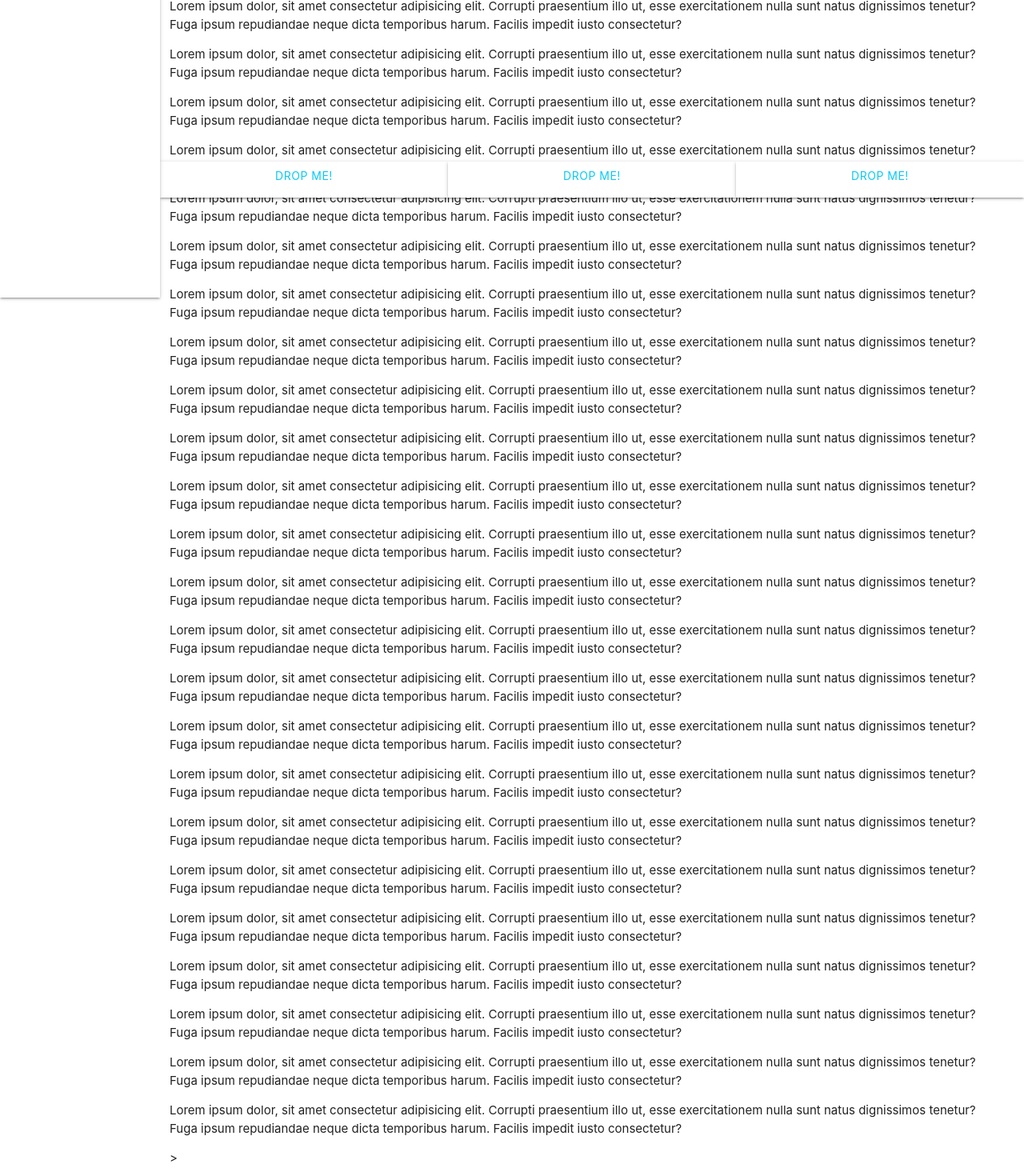
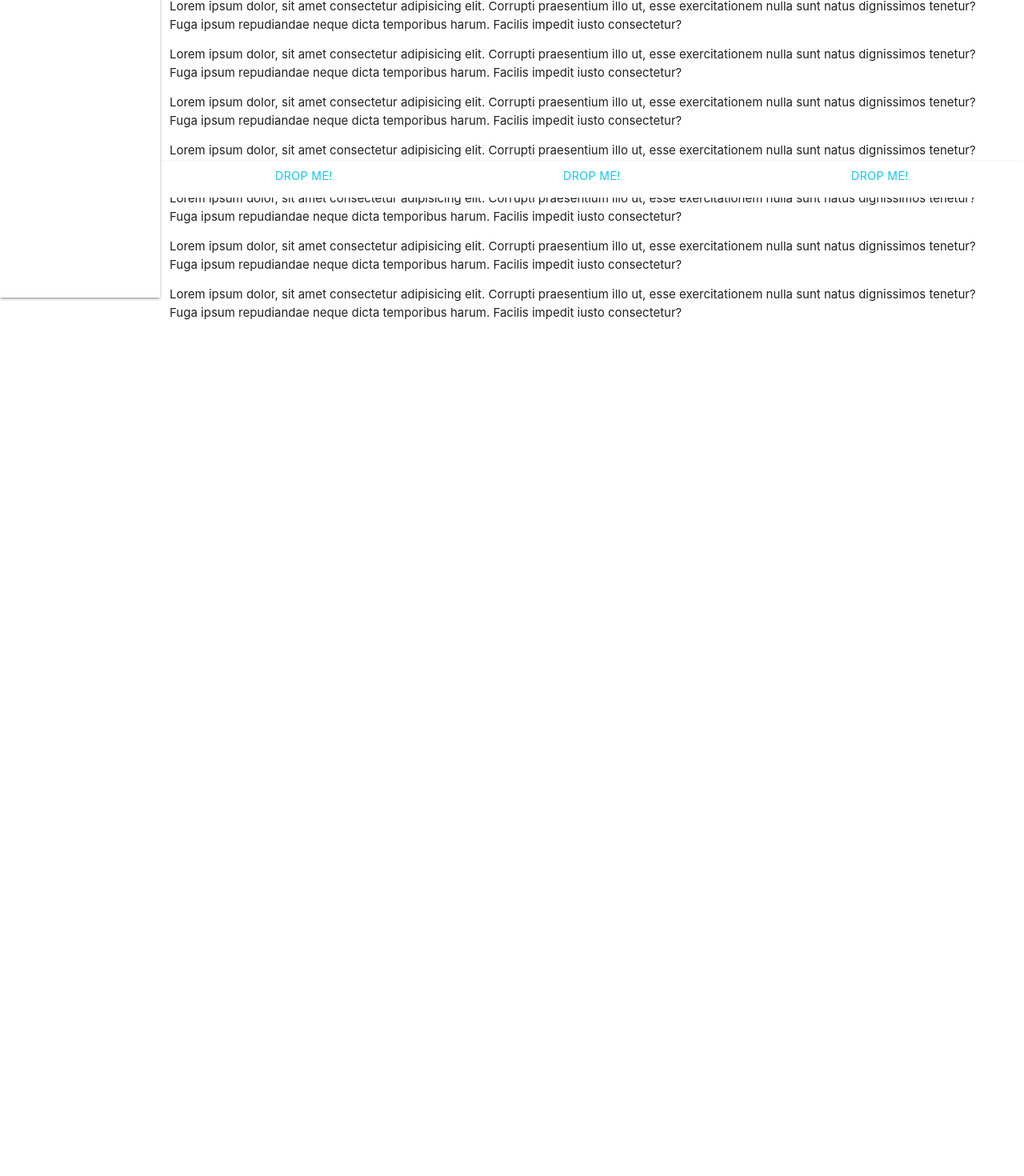
Before and after one commit to ShinKaiMa/atmo-app, a React (Create React App) app: page /model/global/analysis/ECMWF in a window 1280 px wide. Shown: the part 553-2023 px from the top of the page at 80% size. After the commit the page ends 970 px from the top, so only its background shows below. Built offline with nearby package versions, Linux system fonts and the light colour scheme.

Commit message:
Bottom navbar (in dev) part2

```diff
--- a/src/index.css
+++ b/src/index.css
@@ -88,7 +88,7 @@ nav {
   color: #0ACAF5 !important;
 } /*Background and text color when a tab is active*/
 
-.tabs .indicator {
+.tabs.indicator {
   background-color:#0ACAF5 !important;
   height: 6px !important;
 } /*Color of underline*/
@@ -130,15 +130,38 @@ nav {
   cursor: not-allowed;
 }
 
-.dropdown-content {
+/* .dropdown-content {
   background-color: #FFFFFF !important;
   margin: 0 !important;
-  min-width: 300px !important;  /* Changed this to accomodate content width */
   max-height: auto !important;
-	margin-left: -1px !important;  /* Add this to keep dropdown in line with edge of navbar */
-  overflow: hidden !important;  /* Changed this from overflow-y:auto; to overflow:hidden; */
+	margin-left: -1px !important;
+  overflow: hidden !important;
   position: absolute !important;
   white-space: nowrap !important;
   z-index: 999 !important;
   will-change: width, height !important;
+} */
+
+.dropdown-trigger.btn {
+  box-shadow: none !important;
 }
+
+.dropdown-content .collection{
+  width: 33.333333% !important;
+  min-width: 33.333333% !important;
+  margin: 0px 10px 0px 0px !important;
+}
+
+.bottomNav {
+  box-shadow: 0 -1px 3px -1px rgba(0,0,0,0.1) !important;
+}
+
+.dropdown-content {
+  margin: 0px 10px 0px 0px !important;
+}
+
+.indicator {
+  background-color:#0ACAF5 !important;
+  height: 6px !important;
+  z-index: 999 !important;
+}
--- a/src/layouts/ModelView.js
+++ b/src/layouts/ModelView.js
@@ -11,8 +11,9 @@ import useWindowSize from "../hooks/useWindowSize";
 
 const ModelView = props => {
   const [width, height] = useWindowSize();
+  useEffect(() => {
     console.log(`width: ${width}`);
-  useEffect(() => {
+    console.log(`height: ${height}`);
     // let slider = document.getElementById("slider");
     // noUiSlider.create(slider, {
     //   connect: true,
@@ -47,11 +48,19 @@ const ModelView = props => {
     // var tabs = document.querySelectorAll(".tabs");
     // var instance = M.Tabs.init(tabs);
     var dropdowns = document.querySelectorAll(".dropdown-trigger");
-    var dropdownsInstances = M.Dropdown.init(dropdowns,{
-      alignment:'center',
+    console.log(`width: ${width}`)
+    console.log(`hover: ${width >= 1024}`)
+    if (width !== 0) {
+      var dropdownsInstances = M.Dropdown.init(dropdowns, {
+        hover: width > 1080 ? true : false,
         inDuration: 500,
+        constrainWidth: true
       });
-  }, []);
+
+      var tabs = document.querySelectorAll(".tabs");
+      var instance = M.Tabs.init(tabs);
+    }
+  }, [width, height]);
 
   return (
     <div>
@@ -138,263 +147,84 @@ const ModelView = props => {
           tenetur? Fuga ipsum repudiandae neque dicta temporibus harum. Facilis
           impedit iusto consectetur?
         </p>
-        <p>
-          Lorem ipsum dolor, sit amet consectetur adipisicing elit. Corrupti
-          praesentium illo ut, esse exercitationem nulla sunt natus dignissimos
-          tenetur? Fuga ipsum repudiandae neque dicta temporibus harum. Facilis
-          impedit iusto consectetur?
-        </p>
-        <p>
-          Lorem ipsum dolor, sit amet consectetur adipisicing elit. Corrupti
-          praesentium illo ut, esse exercitationem nulla sunt natus dignissimos
-          tenetur? Fuga ipsum repudiandae neque dicta temporibus harum. Facilis
-          impedit iusto consectetur?
-        </p>
-        <p>
-          Lorem ipsum dolor, sit amet consectetur adipisicing elit. Corrupti
-          praesentium illo ut, esse exercitationem nulla sunt natus dignissimos
-          tenetur? Fuga ipsum repudiandae neque dicta temporibus harum. Facilis
-          impedit iusto consectetur?
-        </p>
-        <p>
-          Lorem ipsum dolor, sit amet consectetur adipisicing elit. Corrupti
-          praesentium illo ut, esse exercitationem nulla sunt natus dignissimos
-          tenetur? Fuga ipsum repudiandae neque dicta temporibus harum. Facilis
-          impedit iusto consectetur?
-        </p>
-        <p>
-          Lorem ipsum dolor, sit amet consectetur adipisicing elit. Corrupti
-          praesentium illo ut, esse exercitationem nulla sunt natus dignissimos
-          tenetur? Fuga ipsum repudiandae neque dicta temporibus harum. Facilis
-          impedit iusto consectetur?
-        </p>
-        <p>
-          Lorem ipsum dolor, sit amet consectetur adipisicing elit. Corrupti
-          praesentium illo ut, esse exercitationem nulla sunt natus dignissimos
-          tenetur? Fuga ipsum repudiandae neque dicta temporibus harum. Facilis
-          impedit iusto consectetur?
-        </p>
-        <p>
-          Lorem ipsum dolor, sit amet consectetur adipisicing elit. Corrupti
-          praesentium illo ut, esse exercitationem nulla sunt natus dignissimos
-          tenetur? Fuga ipsum repudiandae neque dicta temporibus harum. Facilis
-          impedit iusto consectetur?
-        </p>
-        <p>
-          Lorem ipsum dolor, sit amet consectetur adipisicing elit. Corrupti
-          praesentium illo ut, esse exercitationem nulla sunt natus dignissimos
-          tenetur? Fuga ipsum repudiandae neque dicta temporibus harum. Facilis
-          impedit iusto consectetur?
-        </p>
-        <p>
-          Lorem ipsum dolor, sit amet consectetur adipisicing elit. Corrupti
-          praesentium illo ut, esse exercitationem nulla sunt natus dignissimos
-          tenetur? Fuga ipsum repudiandae neque dicta temporibus harum. Facilis
-          impedit iusto consectetur?
-        </p>
-        <p>
-          Lorem ipsum dolor, sit amet consectetur adipisicing elit. Corrupti
-          praesentium illo ut, esse exercitationem nulla sunt natus dignissimos
-          tenetur? Fuga ipsum repudiandae neque dicta temporibus harum. Facilis
-          impedit iusto consectetur?
-        </p>
-        <p>
-          Lorem ipsum dolor, sit amet consectetur adipisicing elit. Corrupti
-          praesentium illo ut, esse exercitationem nulla sunt natus dignissimos
-          tenetur? Fuga ipsum repudiandae neque dicta temporibus harum. Facilis
-          impedit iusto consectetur?
-        </p>
-        <p>
-          Lorem ipsum dolor, sit amet consectetur adipisicing elit. Corrupti
-          praesentium illo ut, esse exercitationem nulla sunt natus dignissimos
-          tenetur? Fuga ipsum repudiandae neque dicta temporibus harum. Facilis
-          impedit iusto consectetur?
-        </p>
-        <p>
-          Lorem ipsum dolor, sit amet consectetur adipisicing elit. Corrupti
-          praesentium illo ut, esse exercitationem nulla sunt natus dignissimos
-          tenetur? Fuga ipsum repudiandae neque dicta temporibus harum. Facilis
-          impedit iusto consectetur?
-        </p>
-        <p>
-          Lorem ipsum dolor, sit amet consectetur adipisicing elit. Corrupti
-          praesentium illo ut, esse exercitationem nulla sunt natus dignissimos
-          tenetur? Fuga ipsum repudiandae neque dicta temporibus harum. Facilis
-          impedit iusto consectetur?
-        </p>
-        <p>
-          Lorem ipsum dolor, sit amet consectetur adipisicing elit. Corrupti
-          praesentium illo ut, esse exercitationem nulla sunt natus dignissimos
-          tenetur? Fuga ipsum repudiandae neque dicta temporibus harum. Facilis
-          impedit iusto consectetur?
-        </p>
-        <p>
-          Lorem ipsum dolor, sit amet consectetur adipisicing elit. Corrupti
-          praesentium illo ut, esse exercitationem nulla sunt natus dignissimos
-          tenetur? Fuga ipsum repudiandae neque dicta temporibus harum. Facilis
-          impedit iusto consectetur?
-        </p>
-        <p>
-          Lorem ipsum dolor, sit amet consectetur adipisicing elit. Corrupti
-          praesentium illo ut, esse exercitationem nulla sunt natus dignissimos
-          tenetur? Fuga ipsum repudiandae neque dicta temporibus harum. Facilis
-          impedit iusto consectetur?
-        </p>
-        {/* <div
-        className="mainLayout container"
-        id="container"
-        style={{
-          position: "fixed",
-          bottom: "0",
-          left:"0px",right:"0px",
-          // left:width,
-          // marginLeft: "20px",
-          // marginBottom:"0px",
-          marginTop:"0",
-          marginBottom:"0",
-          marginLeft:"0",
-          marginRight:"0",
-          padding:"0px",
-          paddingLeft:"180px",
-          width: width-180,
-          height: "45px",
-          zIndex: "999"
-        }} */}
-      >
         <div class="row"
           style={{
             position: "fixed",
             bottom: "0",
-          left:"0px",right:"0px",
+            left: "0px", right: "0px",
             // left:width,
             // marginLeft: "20px",
             // marginBottom:"0px",
-          marginTop:"0",
-          marginBottom:"0",
-          marginLeft:"0",
-          marginRight:"0",
+            marginTop: "0",
+            marginBottom: "0",
+            marginLeft: "0",
+            marginRight: "0",
             // padding:"0px",
-          paddingLeft:"200px",
-          width: width,
+            paddingLeft: width > 993 ? "200px" : "0px",
+            width: width > 993 ? width : "100%",
             height: "45px",
-          zIndex: "995"
+            zIndex: "998"
           }}>
+          <div className="bottomNav" style={{ height: "45px" }}>
+
+
             <a
               class="dropdown-trigger btn col s4"
-            data-target="dropdown"
-            style={{ height: "45px", backgroundColor:"white", color:"#0ACAF5", borderRadius:"0px", border:"0px" }}
+              data-target="dropdown1"
+              style={{ height: "45px", backgroundColor: "white", color: "#0ACAF5", borderRadius: "0px", border: "90px" }}
             >
               Drop Me!
           </a>
             <a
               class="dropdown-trigger btn col s4"
-            data-target="dropdown"
-            style={{ height: "45px", backgroundColor:"white", color:"#0ACAF5", borderRadius:"0px", border:"0px"}}
+              data-target="dropdown2"
+              style={{ height: "45px", backgroundColor: "white", color: "#0ACAF5", borderRadius: "0px", border: "0px" }}
             >
               Drop Me!
           </a>
             <a
               class="dropdown-trigger btn col s4"
-            data-target="dropdown"
-            style={{ height: "45px", backgroundColor:"white", color:"#0ACAF5", borderRadius:"0px", border:"0px"}}
-          >
-            Drop Me!
-          </a>
-          <ul id="dropdown" class="dropdown-content collection" style={{ zIndex: "999" }}>
-            <li className="collection-item">
-              <a >one</a>
-            </li>
-            <li  className="collection-item">
-              <a>two</a>
-            </li>
-            <li  className="collection-item">
-              <a>three</a>
-            </li>
-          </ul>
-        </div>
-      {/* </div> */}
-      </div>
-
-      {/* <div
-        class="mainLayout container"
-        id="container"
-        style={{
-          position: "fixed",
-          bottom: "0",
-          margin: "0px",
-          width: "100%",
-          zIndex:"500"
-        }}
-      >
-          <nav class="nav-extended">
-            <div class="nav-content">
-              <ul class="tabs tabs-transparent row">
-                <li class="tab col s4">
-                  <a style={{textTransform:"none"}}>Precipitation</a>
-                </li>
-                <li class="tab col s4">
-                  <a style={{textTransform:"none"}}>
-                    Wind
-                  </a>
-                </li>
-                <li class="tab col s4">
-                  <a  style={{textTransform:"none"}}>Temperature</a>
-                </li>
-              </ul>
-            </div>
-          </nav>
-      </div> */}
-
-      {/* <div
-        class="mainLayout container"
-        id="container"
-        style={{
-          position: "fixed",
-          bottom: "0",
-          margin: "0px",
-          width: "100%",
-          height: "45px",
-          zIndex:"999"
-        }}
-      >
-        <div class="row">
-          <a
-            class="dropdown-trigger btn col s4"
-            data-target="dropdown1"
-            style={{ height: "45px", padding:"0px" }}
-          >
-            Drop Me!
-          </a>
-          <a
-            class="dropdown-trigger btn col s4"
-            data-target="dropdown1"
-            style={{ height: "45px", padding:"0px" }}
-          >
-            Drop Me!
-          </a>
-          <a
-            class="dropdown-trigger btn col s4"
-            data-target="dropdown1"
-            style={{ height: "45px", padding:"0px" }}
+              data-target="dropdown3"
+              style={{ height: "45px", backgroundColor: "white", color: "#0ACAF5", borderRadius: "0px", border: "0px" }}
             >
               Drop Me!
           </a>
           </div>
         </div>
-
-      <div className="mainLayout container" id="container">
-      <ul id="dropdown1" class="dropdown-content" style={{zIndex:"999"}}>
-        <li>
-          <a href="#!">one</a>
+        <ul id="dropdown1" class="dropdown-content collection" style={{ zIndex: "990" }}>
+          <li className="collection-item">
+            <a >one</a>
           </li>
-        <li>
-          <a href="#!">two</a>
+          <li className="collection-item">
+            <a>two</a>
           </li>
-        <li>
-          <a href="#!">three</a>
+          <li className="collection-item">
+            <a>three</a>
           </li>
         </ul>
-      </div> */}
+        <ul id="dropdown2" class="dropdown-content collection" style={{ zIndex: "990" }}>
+          <li className="collection-item">
+            <a >one</a>
+          </li>
+          <li className="collection-item">
+            <a>two</a>
+          </li>
+          <li className="collection-item">
+            <a>three</a>
+          </li>
+        </ul>
+        <ul id="dropdown3" class="dropdown-content collection" style={{ zIndex: "990" }}>
+          <li className="collection-item">
+            <a >one</a>
+          </li>
+          <li className="collection-item">
+            <a>two</a>
+          </li>
+          <li className="collection-item">
+            <a>three</a>
+          </li>
+        </ul>
+      </div>
     </div>
   );
 };
```
Lines whose indentation alone changed are shown as unchanged.
